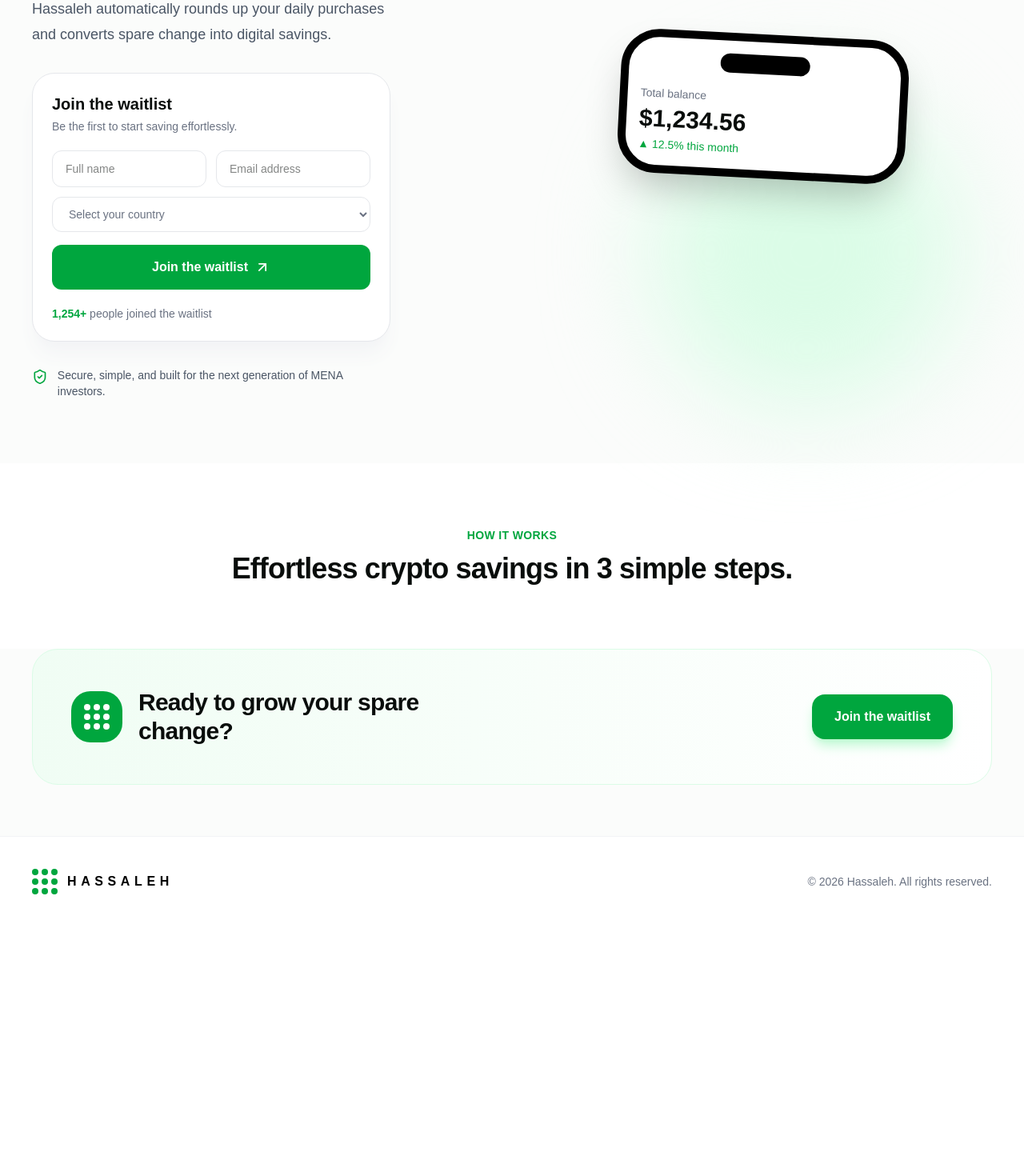
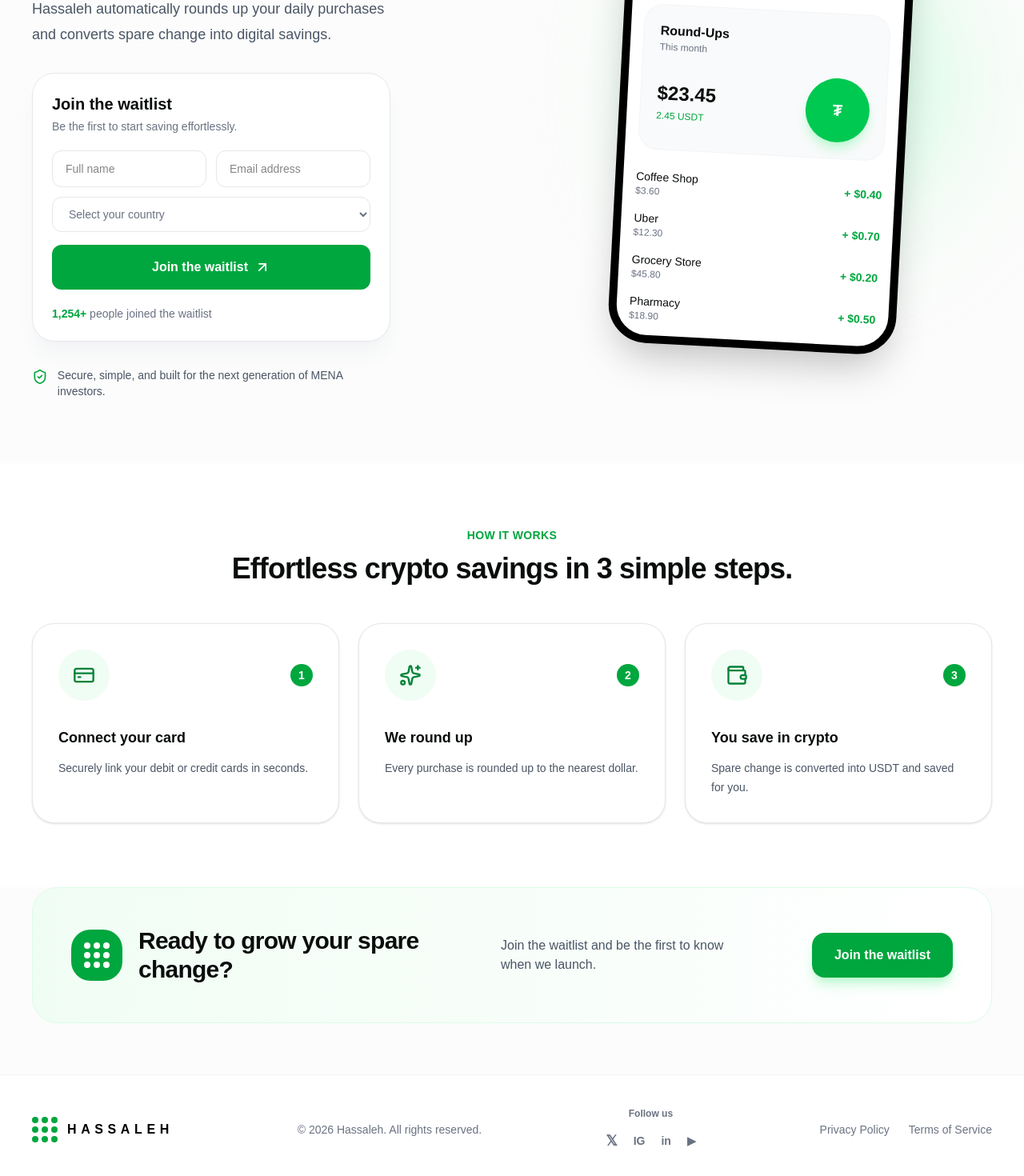
Before and after one commit to XxKaramxX/hassaleh-waitlist, a Next.js app: page / in a window 1280 px wide. Shown: the part 398-1868 px from the top of the page at 80% size. Before the commit the page ends 1556 px from the top, so only its background shows below. Built offline with nearby package versions, Linux system fonts and the light colour scheme; no server answers.

Commit message:
Update page.tsx

```diff
--- a/app/page.tsx
+++ b/app/page.tsx
@@ -109,8 +109,10 @@ function Navbar() {
         </a>
 
         <button
+          type="button"
           onClick={() => setMobileMenuOpen(!mobileMenuOpen)}
-          className="flex h-11 w-11 items-center justify-center rounded-2xl border border-gray-200 bg-white md:hidden"
+          className="flex h-11 w-11 items-center justify-center rounded-2xl border border-gray-200 bg-white text-black md:hidden"
+          aria-label="Toggle mobile menu"
         >
           {mobileMenuOpen ? (
             <X className="h-5 w-5" />
@@ -120,11 +122,12 @@ function Navbar() {
         </button>
       </div>
 
-      {mobileMenuOpen && (
-        <div className="absolute left-0 right-0 top-full z-50 border-b border-gray-100 bg-white px-6 py-5 shadow-xl md:hidden">
+      {mobileMenuOpen ? (
+        <div className="absolute left-0 right-0 top-full z-50 border-b border-gray-100 bg-white px-6 py-5 shadow-xl shadow-gray-100 md:hidden">
           <nav className="flex flex-col gap-3 text-sm font-semibold">
             <a
               href="/#how-it-works"
+              onClick={() => setMobileMenuOpen(false)}
               className="rounded-2xl px-4 py-3 transition hover:bg-green-50 hover:text-green-600"
             >
               How it works
@@ -132,6 +135,7 @@ function Navbar() {
 
             <a
               href="/why-hassaleh"
+              onClick={() => setMobileMenuOpen(false)}
               className="rounded-2xl px-4 py-3 transition hover:bg-green-50 hover:text-green-600"
             >
               Why Hassaleh
@@ -139,6 +143,7 @@ function Navbar() {
 
             <a
               href="/product"
+              onClick={() => setMobileMenuOpen(false)}
               className="rounded-2xl px-4 py-3 transition hover:bg-green-50 hover:text-green-600"
             >
               Product
@@ -146,6 +151,7 @@ function Navbar() {
 
             <a
               href="/faq"
+              onClick={() => setMobileMenuOpen(false)}
               className="rounded-2xl px-4 py-3 transition hover:bg-green-50 hover:text-green-600"
             >
               FAQ
@@ -153,6 +159,7 @@ function Navbar() {
 
             <a
               href="/#waitlist"
+              onClick={() => setMobileMenuOpen(false)}
               className="mt-2 flex items-center justify-center rounded-2xl bg-green-600 px-5 py-4 font-semibold text-white"
             >
               Join the waitlist
@@ -160,7 +167,7 @@ function Navbar() {
             </a>
           </nav>
         </div>
-      )}
+      ) : null}
     </header>
   );
 }
@@ -169,14 +176,13 @@ function WaitlistCard() {
   const [fullName, setFullName] = useState("");
   const [email, setEmail] = useState("");
   const [country, setCountry] = useState("");
-  const [status, setStatus] = useState<
-    "idle" | "loading" | "success" | "error"
-  >("idle");
+  const [status, setStatus] = useState<"idle" | "loading" | "success" | "error">(
+    "idle"
+  );
   const [message, setMessage] = useState("");
 
   async function handleSubmit(event: React.FormEvent<HTMLFormElement>) {
     event.preventDefault();
-
     setStatus("loading");
     setMessage("");
 
@@ -196,7 +202,6 @@ function WaitlistCard() {
 
     if (error) {
       console.error("Supabase waitlist error:", error);
-
       setStatus("error");
 
       if (error.code === "23505") {
@@ -210,7 +215,6 @@ function WaitlistCard() {
 
     setStatus("success");
     setMessage("You're on the waitlist. Welcome to Hassaleh.");
-
     setFullName("");
     setEmail("");
     setCountry("");
@@ -264,7 +268,6 @@ function WaitlistCard() {
         className="mt-4 flex w-full items-center justify-center rounded-xl bg-green-600 px-5 py-4 font-semibold text-white transition hover:bg-green-700 disabled:cursor-not-allowed disabled:opacity-70"
       >
         {status === "loading" ? "Joining..." : "Join the waitlist"}
-
         {status === "success" ? (
           <CheckCircle2 className="ml-2 h-5 w-5" />
         ) : (
@@ -296,17 +299,68 @@ function PhoneMockup() {
       <div className="mx-auto mb-5 h-6 w-28 rounded-full bg-black" />
 
       <p className="text-sm text-gray-500">Total balance</p>
-
       <h3 className="mt-1 text-3xl font-bold">$1,234.56</h3>
-
       <p className="mt-1 text-sm font-medium text-green-600">
         ▲ 12.5% this month
       </p>
+
+      <div className="mt-7 rounded-3xl border border-gray-100 bg-gray-50 p-5">
+        <p className="font-semibold">Round-Ups</p>
+        <p className="text-xs text-gray-500">This month</p>
+
+        <div className="mt-5 flex items-center justify-between">
+          <div>
+            <h4 className="text-2xl font-bold">$23.45</h4>
+            <p className="mt-1 text-xs font-medium text-green-600">
+              2.45 USDT
+            </p>
+          </div>
+
+          <div className="flex h-20 w-20 items-center justify-center rounded-full bg-green-500 text-xl font-bold text-white shadow-lg shadow-green-200">
+            ₮
+          </div>
+        </div>
+      </div>
+
+      <div className="mt-6 space-y-4">
+        {[
+          ["Coffee Shop", "$3.60", "+ $0.40"],
+          ["Uber", "$12.30", "+ $0.70"],
+          ["Grocery Store", "$45.80", "+ $0.20"],
+          ["Pharmacy", "$18.90", "+ $0.50"],
+        ].map(([name, price, round]) => (
+          <div key={name} className="flex items-center justify-between text-sm">
+            <div>
+              <p className="font-medium">{name}</p>
+              <p className="text-xs text-gray-500">{price}</p>
+            </div>
+            <p className="font-semibold text-green-600">{round}</p>
+          </div>
+        ))}
+      </div>
     </div>
   );
 }
 
 function HowItWorks() {
+  const steps = [
+    {
+      title: "Connect your card",
+      text: "Securely link your debit or credit cards in seconds.",
+      icon: CreditCard,
+    },
+    {
+      title: "We round up",
+      text: "Every purchase is rounded up to the nearest dollar.",
+      icon: Sparkles,
+    },
+    {
+      title: "You save in crypto",
+      text: "Spare change is converted into USDT and saved for you.",
+      icon: Wallet,
+    },
+  ];
+
   return (
     <section id="how-it-works" className="bg-white py-20">
       <div className="mx-auto max-w-7xl px-6 md:px-10">
@@ -314,10 +368,37 @@ function HowItWorks() {
           <p className="text-sm font-bold uppercase tracking-wide text-green-600">
             How it works
           </p>
-
           <h2 className="mt-3 text-4xl font-semibold tracking-tight">
             Effortless crypto savings in 3 simple steps.
           </h2>
+        </div>
+
+        <div className="mt-12 grid grid-cols-1 gap-6 md:grid-cols-3">
+          {steps.map((step, index) => {
+            const Icon = step.icon;
+
+            return (
+              <div
+                key={step.title}
+                className="rounded-[1.75rem] border border-gray-200 bg-white p-8 shadow-sm"
+              >
+                <div className="mb-8 flex items-center justify-between">
+                  <div className="flex h-16 w-16 items-center justify-center rounded-full bg-green-50 text-green-700">
+                    <Icon className="h-7 w-7" />
+                  </div>
+
+                  <span className="flex h-7 w-7 items-center justify-center rounded-full bg-green-600 text-sm font-semibold text-white">
+                    {index + 1}
+                  </span>
+                </div>
+
+                <h3 className="text-lg font-semibold">{step.title}</h3>
+                <p className="mt-3 text-sm leading-6 text-gray-600">
+                  {step.text}
+                </p>
+              </div>
+            );
+          })}
         </div>
       </div>
     </section>
@@ -338,9 +419,16 @@ function FinalCTA() {
           </h2>
         </div>
 
-        <button className="rounded-2xl bg-green-600 px-7 py-4 font-semibold text-white shadow-lg shadow-green-200 transition hover:bg-green-700">
+        <p className="max-w-xs text-gray-600">
+          Join the waitlist and be the first to know when we launch.
+        </p>
+
+        <a
+          href="#waitlist"
+          className="rounded-2xl bg-green-600 px-7 py-4 font-semibold text-white shadow-lg shadow-green-200 transition hover:bg-green-700"
+        >
           Join the waitlist
-        </button>
+        </a>
       </div>
     </section>
   );
@@ -352,13 +440,53 @@ function Footer() {
       <div className="mx-auto flex max-w-7xl flex-col gap-8 px-6 py-10 md:flex-row md:items-center md:justify-between md:px-10">
         <div className="flex items-center gap-3 text-black">
           <LogoMark />
-
           <span className="font-semibold tracking-[0.35em]">HASSALEH</span>
         </div>
 
         <p className="text-sm text-gray-500">
           © 2026 Hassaleh. All rights reserved.
         </p>
+
+        <div className="flex flex-col items-start gap-3 md:items-center">
+          <p className="text-xs font-semibold text-gray-500">Follow us</p>
+
+          <div className="flex items-center gap-5 text-gray-500">
+            <a
+              href="#"
+              className="text-lg font-semibold transition hover:text-black"
+            >
+              𝕏
+            </a>
+            <a
+              href="#"
+              className="text-sm font-semibold transition hover:text-green-600"
+            >
+              IG
+            </a>
+            <a
+              href="#"
+              className="text-sm font-semibold transition hover:text-green-600"
+            >
+              in
+            </a>
+            <a
+              href="#"
+              className="text-sm font-semibold transition hover:text-green-600"
+            >
+              ▶
+            </a>
+          </div>
+        </div>
+
+        <div className="flex gap-6 text-sm text-gray-500">
+          <a href="#" className="transition hover:text-green-600">
+            Privacy Policy
+          </a>
+
+          <a href="#" className="transition hover:text-green-600">
+            Terms of Service
+          </a>
+        </div>
       </div>
     </footer>
   );
```
